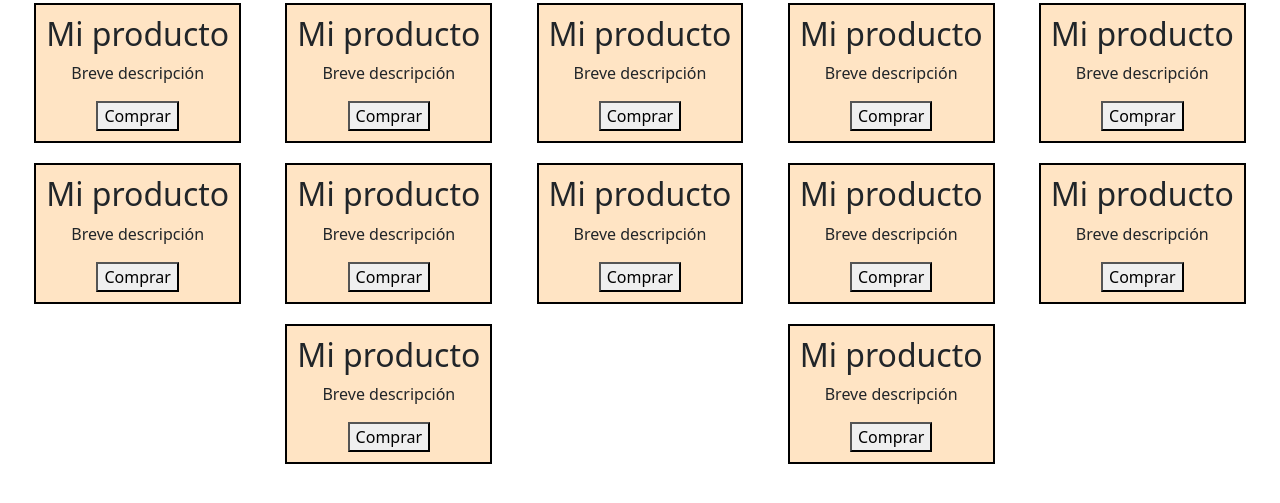
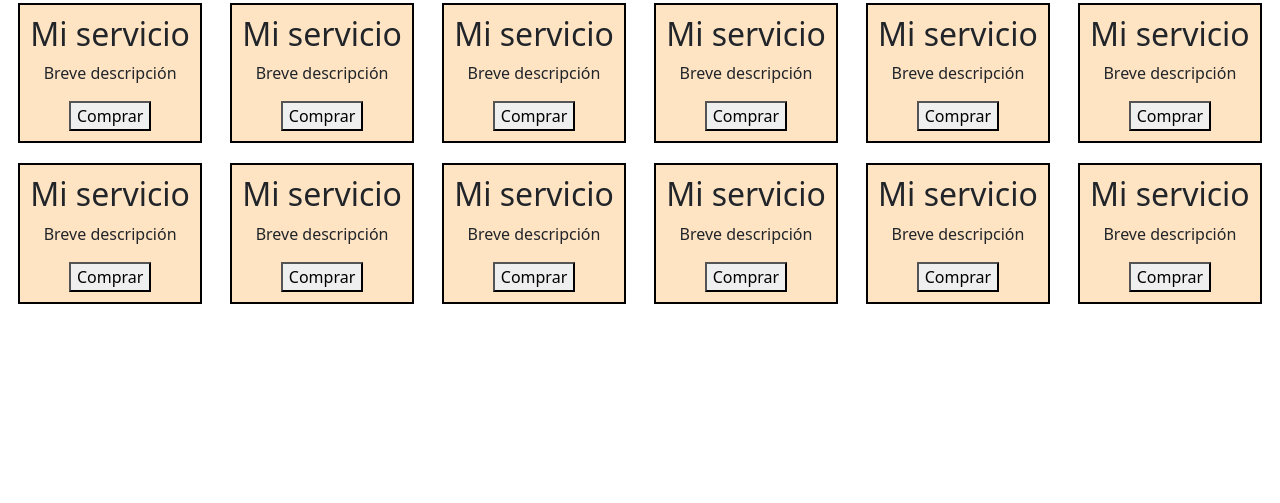
Before and after one commit to guido-pasciucco/clase10DW1TalentoTech, a plain HTML site: page index.html in a window 1280 px wide. Shown: the part 175-678 px from the top of the page. Drawn offline with nearby package versions, Linux system fonts and the light colour scheme.

Commit message:
#3 - nuevos cambios

```diff
--- a/index.html
+++ b/index.html
@@ -49,62 +49,62 @@
     </div>
     <div id="contenedor">
         <div class="hijo">
-            <h2>Mi producto</h2>
+            <h2>Mi servicio</h2>
             <p>Breve descripción</p>
             <button>Comprar</button>
         </div>
         <div class="hijo">
-            <h2>Mi producto</h2>
+            <h2>Mi servicio</h2>
             <p>Breve descripción</p>
             <button>Comprar</button>
         </div>
         <div class="hijo">
-            <h2>Mi producto</h2>
+            <h2>Mi servicio</h2>
             <p>Breve descripción</p>
             <button>Comprar</button>
         </div>
         <div class="hijo">
-            <h2>Mi producto</h2>
+            <h2>Mi servicio</h2>
             <p>Breve descripción</p>
             <button>Comprar</button>
         </div>
         <div class="hijo">
-            <h2>Mi producto</h2>
+            <h2>Mi servicio</h2>
             <p>Breve descripción</p>
             <button>Comprar</button>
         </div>
         <div class="hijo">
-            <h2>Mi producto</h2>
+            <h2>Mi servicio</h2>
             <p>Breve descripción</p>
             <button>Comprar</button>
         </div>
         <div class="hijo">
-            <h2>Mi producto</h2>
+            <h2>Mi servicio</h2>
             <p>Breve descripción</p>
             <button>Comprar</button>
         </div>
         <div class="hijo">
-            <h2>Mi producto</h2>
+            <h2>Mi servicio</h2>
             <p>Breve descripción</p>
             <button>Comprar</button>
         </div>
         <div class="hijo">
-            <h2>Mi producto</h2>
+            <h2>Mi servicio</h2>
             <p>Breve descripción</p>
             <button>Comprar</button>
         </div>
         <div class="hijo">
-            <h2>Mi producto</h2>
+            <h2>Mi servicio</h2>
             <p>Breve descripción</p>
             <button>Comprar</button>
         </div>
         <div class="hijo">
-            <h2>Mi producto</h2>
+            <h2>Mi servicio</h2>
             <p>Breve descripción</p>
             <button>Comprar</button>
         </div>
         <div class="hijo">
-            <h2>Mi producto</h2>
+            <h2>Mi servicio</h2>
             <p>Breve descripción</p>
             <button>Comprar</button>
         </div>
--- a/style.css
+++ b/style.css
@@ -1,3 +1,7 @@
+
+/* ESTO LO AGREGUÉ EN EL 3ER COMMIT */
+
+
 header {
     display: flex; /* activamos flexbox 1 */
     flex-direction: row; /* Definimos que trabajamos sobre el eje horizontal */
```
